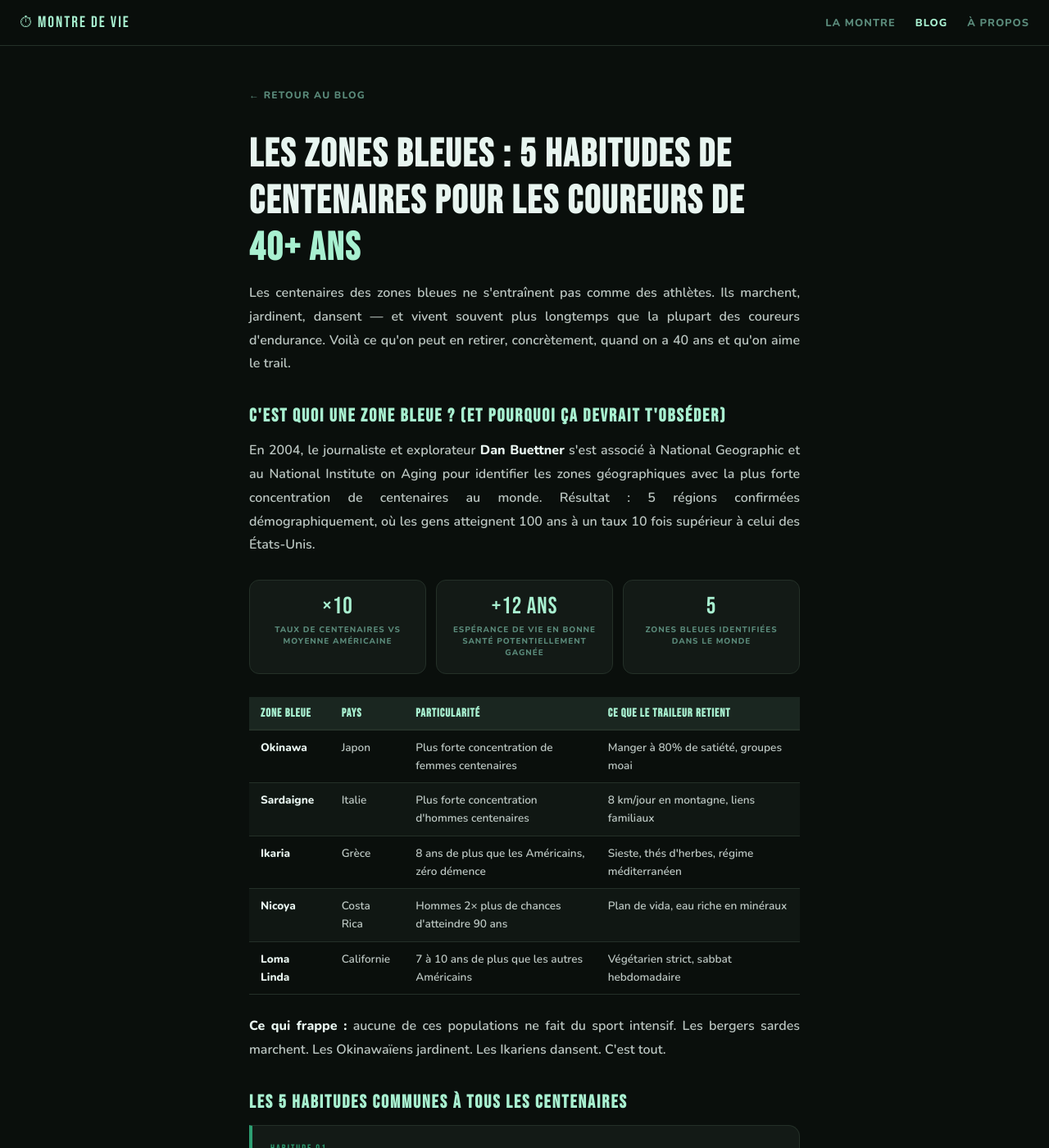
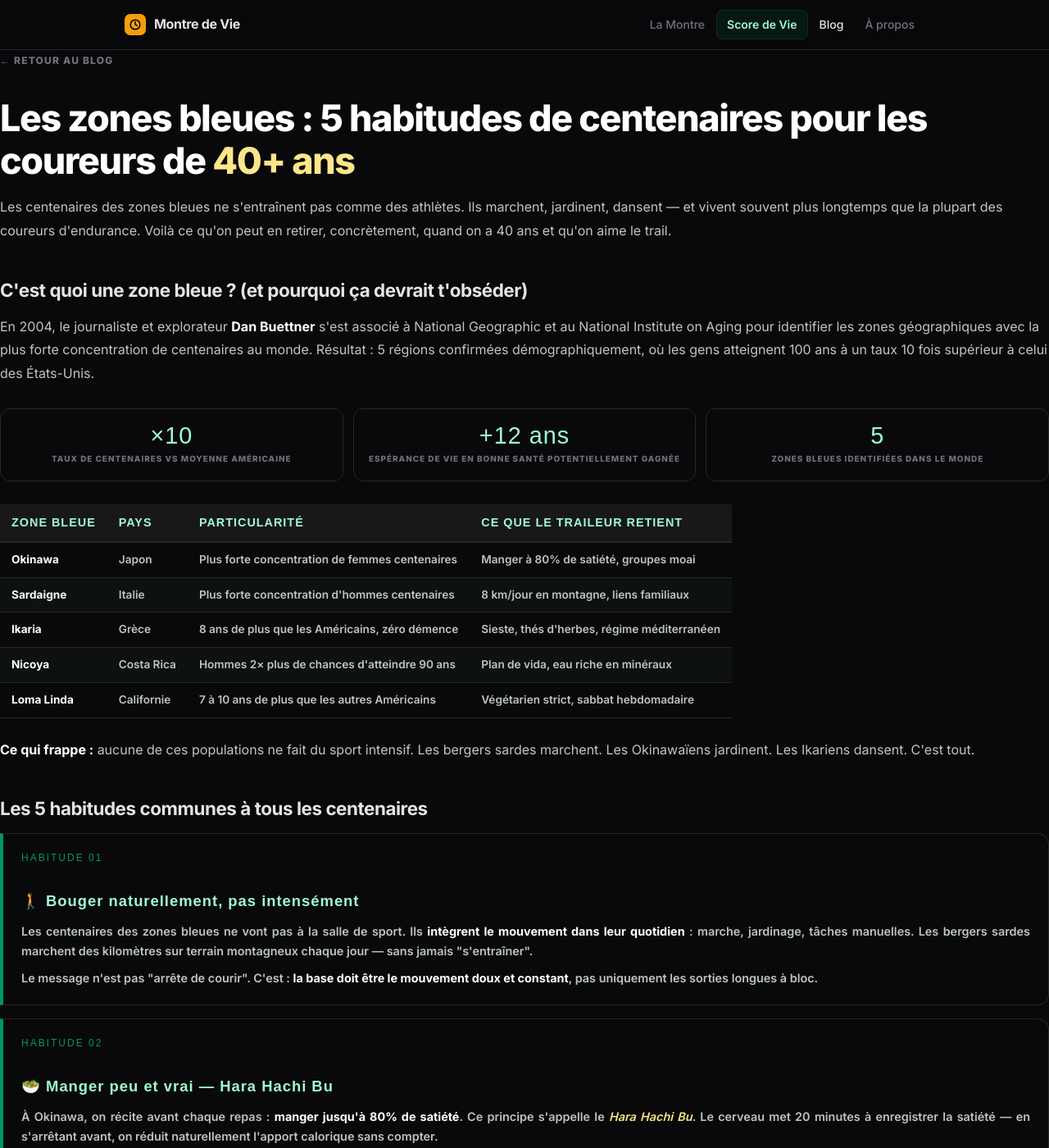
Before and after one commit to SebRunNature/memento-mori, a Jekyll site: the page built from _posts/2026-05-08-zones-bleues-habitudes-centenaires-coureurs-40-ans.md, in a window 1280 px wide and 1400 px high. Shown: the whole window at 82% size. Built offline with Jekyll 4.4.1, drawn with Linux system fonts in a browser that asks for light colours; some of the changed text lies outside the part shown.

Commit message:
Update default.html

```diff
--- a/_layouts/default.html
+++ b/_layouts/default.html
@@ -5,162 +5,185 @@
   <meta name="viewport" content="width=device-width, initial-scale=1.0">
   <title>{% if page.title %}{{ page.title }} — {% endif %}{{ site.title }}</title>
   <meta name="description" content="{% if page.description %}{{ page.description }}{% else %}{{ site.description }}{% endif %}">
-
-  <!-- Open Graph -->
   <meta property="og:title" content="{% if page.title %}{{ page.title }}{% else %}{{ site.title }}{% endif %}">
   <meta property="og:description" content="{% if page.description %}{{ page.description }}{% else %}{{ site.description }}{% endif %}">
   <meta property="og:type" content="website">
   <meta property="og:url" content="{{ site.url }}{{ page.url }}">
-  <meta property="og:site_name" content="{{ site.title }}">
-
-  <!-- Favicon & App Icons -->
-<link rel="icon" type="image/png" href="/favicon-96x96.png" sizes="96x96" />
-<link rel="icon" type="image/svg+xml" href="/favicon.svg" />
-<link rel="shortcut icon" href="/favicon.ico" />
-<link rel="apple-touch-icon" sizes="180x180" href="/apple-touch-icon.png" />
-<link rel="manifest" href="/site.webmanifest" />
-
-  <!-- Canonical -->
+  <link rel="icon" type="image/png" href="/favicon-96x96.png" sizes="96x96">
+  <link rel="icon" type="image/svg+xml" href="/favicon.svg">
+  <link rel="shortcut icon" href="/favicon.ico">
+  <link rel="apple-touch-icon" sizes="180x180" href="/apple-touch-icon.png">
+  <link rel="manifest" href="/site.webmanifest">
   <link rel="canonical" href="{{ site.url }}{{ page.url }}">
-
-  <!-- Fonts -->
-  <link href="https://fonts.googleapis.com/css2?family=Bebas+Neue&family=Nunito:wght@400;600;700;800;900&display=swap" rel="stylesheet">
-
+  <link href="https://fonts.googleapis.com/css2?family=Inter:opsz,wght@14..32,400;14..32,500;14..32,600;14..32,700;14..32,800&display=swap" rel="stylesheet">
   <style>
     :root {
-      --green: #2d9e72; --green-dk: #1a6b4a; --green-lt: #a8f0d0;
-      --bg: #0a0f0c; --card: #131a16; --card2: #1a2620;
-      --text: #e8f5f0; --muted: #5a8a7a; --border: #243028;
-      --radius: 14px; --amber: #c8873a;
+      --bg:       #09090b;
+      --surface:  #18181b;
+      --surface2: #27272a;
+      --border:   #27272a;
+      --border2:  #3f3f46;
+      --text:     #e4e4e7;
+      --muted:    #71717a;
+      --dim:      #52525b;
+      --green:    #009862;
+      --green-dk: #006b44;
+      --green-lt: #a0facf;
+      --amber:    #f59e0b;
+      --amber-dk: #d97706;
+      --amber-lt: #fde68a;
+      --radius:   14px;
     }
-    *, *::before, *::after { box-sizing: border-box; margin: 0; padding: 0; }
-    html, body { min-height: 100%; font-family: 'Nunito', sans-serif; background: var(--bg); color: var(--text); }
+    *,*::before,*::after{box-sizing:border-box;margin:0;padding:0}
+    html{scroll-behavior:smooth}
+    body{background:var(--bg);color:var(--text);font-family:'Inter',system-ui,sans-serif;
+      font-size:16px;line-height:1.6;min-height:100vh;overflow-x:hidden;
+      -webkit-font-smoothing:antialiased}
 
-    /* ── NAV ── */
-    nav {
-      position: sticky; top: 0; z-index: 100;
-      background: rgba(10,15,12,.92); backdrop-filter: blur(12px);
-      border-bottom: 1px solid var(--border);
-      padding: 0 24px; display: flex; align-items: center; justify-content: space-between;
-      height: 56px;
+    /* NAV */
+    .site-nav{position:fixed;top:0;left:0;right:0;z-index:100;
+      background:rgba(9,9,11,.92);backdrop-filter:blur(16px);
+      -webkit-backdrop-filter:blur(16px);border-bottom:1px solid var(--border)}
+    .site-nav-inner{max-width:1024px;margin:0 auto;padding:0 24px;height:60px;
+      display:flex;align-items:center;justify-content:space-between}
+    .nav-brand{display:flex;align-items:center;gap:10px;font-size:1rem;font-weight:700;
+      letter-spacing:-.02em;color:var(--text);text-decoration:none;transition:color .2s}
+    .nav-brand:hover{color:#fff}
+    .nav-brand-icon{width:26px;height:26px;background:var(--amber);border-radius:7px;
+      display:flex;align-items:center;justify-content:center;flex-shrink:0}
+    .nav-brand-icon svg{width:14px;height:14px;stroke:#000}
+    .nav-links{display:flex;align-items:center;gap:2px}
+    .nav-link{font-size:.875rem;font-weight:500;color:var(--muted);text-decoration:none;
+      padding:6px 12px;border-radius:8px;transition:all .2s}
+    .nav-link:hover{color:var(--text);background:var(--surface2)}
+    .nav-link.active{color:var(--text)}
+    .nav-link-score{background:rgba(0,152,98,.1);color:var(--green-lt);
+      border:1px solid rgba(0,152,98,.2);font-weight:600}
+    .nav-link-score:hover{background:rgba(0,152,98,.18);color:#fff}
+    @media(max-width:600px){
+      .site-nav-inner{padding:0 16px}
+      .nav-link{font-size:.78rem;padding:5px 8px}
+      .nav-link[href="/apropos/"]{display:none}
     }
-    .nav-brand {
-      font-family: 'Bebas Neue', sans-serif; font-size: 1.2rem;
-      letter-spacing: 2px; color: var(--green-lt); text-decoration: none;
-      display: flex; align-items: center; gap: 8px;
-    }
-    .nav-links { display: flex; gap: 24px; }
-    .nav-links a {
-      font-size: .8rem; font-weight: 800; letter-spacing: .08em;
-      text-transform: uppercase; color: var(--muted); text-decoration: none;
-      transition: color .2s;
-    }
-    .nav-links a:hover, .nav-links a.active { color: var(--green-lt); }
 
-    /* ── MAIN ── */
-    main { width: 100%; max-width: 720px; margin: 0 auto; padding: 48px 24px 80px; }
+    /* MAIN */
+    main{padding-top:60px}
+    .content-wrap{max-width:720px;margin:0 auto;padding:48px 24px 80px}
 
-    /* ── FOOTER ── */
-    footer {
-      border-top: 1px solid var(--border); text-align: center;
-      padding: 28px 24px; font-size: .72rem; color: var(--muted); font-weight: 700;
-    }
-    footer a { color: var(--green); text-decoration: none; }
-    footer a:hover { color: var(--green-lt); }
+    /* BLOG CARDS */
+    .post-list{display:flex;flex-direction:column;gap:12px;margin-top:20px}
+    .post-card{background:var(--surface);border:1px solid var(--border);
+      border-radius:var(--radius);padding:20px 22px;text-decoration:none;
+      color:var(--text);transition:border-color .2s,transform .15s;display:block}
+    .post-card:hover{border-color:var(--border2);transform:translateY(-1px)}
+    .post-card-date{font-size:.72rem;font-weight:600;letter-spacing:.1em;
+      text-transform:uppercase;color:var(--dim);margin-bottom:6px;display:none}
+    .post-card-title{font-size:1.05rem;font-weight:700;color:var(--text);
+      margin-bottom:5px;letter-spacing:-.01em;line-height:1.35}
+    .post-card-excerpt{font-size:.875rem;color:var(--muted);line-height:1.6}
 
-    /* ── BLOG LIST ── */
-    .post-list { display: flex; flex-direction: column; gap: 20px; margin-top: 32px; }
-    .post-card {
-      background: var(--card); border: 1px solid var(--border); border-radius: var(--radius);
-      padding: 22px 24px; text-decoration: none; color: var(--text);
-      transition: border-color .2s; display: block;
-    }
-    .post-card:hover { border-color: var(--green); }
-    .post-card-date { font-size: .65rem; font-weight: 800; letter-spacing: .15em; text-transform: uppercase; color: var(--muted); margin-bottom: 8px; }
-    .post-card-title { font-family: 'Bebas Neue', sans-serif; font-size: 1.4rem; letter-spacing: 1px; color: var(--green-lt); margin-bottom: 8px; }
-    .post-card-excerpt { font-size: .88rem; color: var(--muted); line-height: 1.6; font-weight: 600; }
+    /* ARTICLE */
+    article h1{font-size:clamp(1.9rem,5vw,2.8rem);font-weight:800;
+      letter-spacing:-.03em;line-height:1.15;color:#fff;margin-bottom:16px}
+    article h1 em{color:var(--amber-lt);font-style:normal}
+    article .post-meta{display:none}
+    article h2{font-size:1.4rem;font-weight:700;letter-spacing:-.02em;
+      color:var(--text);margin:40px 0 12px}
+    article h3{font-size:1.1rem;font-weight:700;color:var(--text);margin:28px 0 8px}
+    article p{font-size:1rem;line-height:1.8;color:rgba(228,228,231,.85);margin-bottom:16px}
+    article a{color:var(--amber-lt);text-decoration:underline;text-underline-offset:3px}
+    article a:hover{color:#fff}
+    article ul,article ol{padding-left:20px;margin-bottom:16px}
+    article li{font-size:1rem;line-height:1.8;color:rgba(228,228,231,.85);margin-bottom:4px}
+    article blockquote{border-left:3px solid var(--amber);padding:12px 18px;
+      margin:24px 0;background:rgba(245,158,11,.06);border-radius:0 10px 10px 0}
+    article blockquote p{color:var(--amber-lt);font-style:italic;margin:0}
+    article strong{color:#fff;font-weight:700}
+    article em{color:var(--amber-lt)}
+    article hr{border:none;border-top:1px solid var(--border);margin:36px 0}
+    article table{width:100%;border-collapse:collapse;margin:20px 0;font-size:.9rem}
+    article thead tr{background:var(--surface)}
+    article th{padding:11px 14px;text-align:left;font-weight:600;font-size:.78rem;
+      letter-spacing:.06em;text-transform:uppercase;color:var(--muted);
+      border-bottom:1px solid var(--border)}
+    article td{padding:10px 14px;border-bottom:1px solid var(--border);
+      color:rgba(228,228,231,.85);line-height:1.6}
+    article tr:hover td{background:rgba(255,255,255,.02)}
+    article code{background:var(--surface2);border:1px solid var(--border);
+      border-radius:5px;padding:2px 6px;font-size:.84rem;color:var(--amber-lt)}
 
-    /* ── ARTICLE ── */
-    article h1 { font-family: 'Bebas Neue', sans-serif; font-size: clamp(2rem,5vw,3rem); letter-spacing: 2px; color: var(--text); margin-bottom: 12px; }
-    article h1 em { color: var(--green-lt); font-style: normal; }
-    article .post-meta { display: none; }
-    article h2 { font-family: 'Bebas Neue', sans-serif; font-size: 1.4rem; letter-spacing: 2px; color: var(--green-lt); margin: 36px 0 14px; }
-    article h3 { font-family: 'Bebas Neue', sans-serif; font-size: 1.1rem; letter-spacing: 1px; color: var(--green-lt); margin: 24px 0 10px; }
-    article p { font-size: 1rem; line-height: 1.8; color: rgba(232,245,240,.8); margin-bottom: 18px; font-weight: 600; text-align: justify; }
-    article a { color: var(--green-lt); text-decoration: none; }
-    article a:hover { color: var(--green); text-decoration: underline; }
-    article ul, article ol { padding-left: 22px; margin-bottom: 18px; }
-    article li { font-size: 1rem; line-height: 1.8; color: rgba(232,245,240,.8); font-weight: 600; margin-bottom: 6px; }
-    article blockquote { border-left: 3px solid var(--green); padding: 12px 18px; margin: 24px 0; background: rgba(45,158,114,.06); border-radius: 0 10px 10px 0; }
-    article blockquote p { color: var(--green-lt); font-style: italic; margin: 0; text-align: left; }
-    article strong { color: var(--text); font-weight: 800; }
-    article em { color: var(--green-lt); font-style: italic; }
-    article hr { border: none; border-top: 1px solid var(--border); margin: 36px 0; }
+    /* CTA PARTAGÉ */
+    .cta-montre{background:linear-gradient(135deg,rgba(245,158,11,.12),rgba(217,119,6,.06));
+      border:1px solid rgba(245,158,11,.2);border-radius:var(--radius);
+      padding:28px 24px;text-align:center;margin:40px 0}
+    .cta-montre p{font-size:.9rem;color:var(--muted);margin-bottom:14px}
+    .cta-montre a{display:inline-block;background:var(--amber);color:#000;
+      text-decoration:none;padding:13px 30px;border-radius:10px;
+      font-size:.95rem;font-weight:700;letter-spacing:-.01em;
+      transition:all .2s;box-shadow:0 4px 16px rgba(245,158,11,.2)}
+    .cta-montre a:hover{background:var(--amber-dk);transform:translateY(-1px);
+      box-shadow:0 8px 24px rgba(245,158,11,.3);color:#000}
 
-    /* ── TABLES MARKDOWN ── */
-    article table { width: 100%; border-collapse: collapse; margin: 24px 0; font-size: .88rem; }
-    article thead tr { background: var(--card2); }
-    article th { padding: 11px 14px; text-align: left; font-family: 'Bebas Neue', sans-serif; font-size: .95rem; letter-spacing: 1px; color: var(--green-lt); border-bottom: 2px solid var(--border); }
-    article td { padding: 10px 14px; border-bottom: 1px solid var(--border); color: rgba(232,245,240,.8); font-weight: 600; line-height: 1.6; }
-    article tr:nth-child(even) { background: rgba(19,26,22,.5); }
-    article tr:hover td { background: rgba(45,158,114,.04); }
+    /* FOOTER */
+    .site-footer{background:var(--surface);border-top:1px solid var(--border);
+      padding:36px 24px;text-align:center}
+    .site-footer-inner{max-width:1024px;margin:0 auto}
+    .footer-links{display:flex;align-items:center;justify-content:center;
+      gap:6px;flex-wrap:wrap;margin-bottom:14px}
+    .footer-link{font-size:.875rem;font-weight:500;color:var(--muted);
+      text-decoration:none;padding:4px 8px;border-radius:6px;transition:color .2s}
+    .footer-link:hover{color:var(--text)}
+    .footer-sep{color:var(--dim);font-size:.75rem}
+    .footer-copy{font-size:.8rem;color:var(--dim);line-height:1.6}
+    .footer-copy a{color:var(--dim);text-decoration:none}
+    .footer-copy a:hover{color:var(--muted)}
 
-    /* ── CODE INLINE ── */
-    article code { background: var(--card2); border: 1px solid var(--border); border-radius: 4px; padding: 2px 6px; font-size: .85rem; color: var(--green-lt); }
-
-    /* ── SOURCES / LIENS EXTERNES ── */
-    article ul li a { color: var(--green); }
-
-    /* ── CTA MONTRE ── */
-    .cta-montre {
-      background: linear-gradient(135deg, rgba(26,107,74,.3), rgba(45,158,114,.15));
-      border: 1px solid rgba(45,158,114,.3); border-radius: var(--radius);
-      padding: 28px 24px; text-align: center; margin: 40px 0;
-    }
-    .cta-montre p { font-size: .9rem; color: var(--muted); margin-bottom: 16px; }
-    .cta-montre a {
-      display: inline-block;
-      background: linear-gradient(135deg, var(--green-dk), var(--green));
-      color: #fff; text-decoration: none; padding: 14px 36px;
-      font-family: 'Bebas Neue', sans-serif; font-size: 1.2rem; letter-spacing: 3px;
-      border-radius: 12px; transition: all .2s;
-      box-shadow: 0 4px 20px rgba(45,158,114,.3);
-    }
-    .cta-montre a:hover { transform: translateY(-2px); box-shadow: 0 8px 28px rgba(45,158,114,.45); }
-
-    /* ── DATE CACHÉE LISTING BLOG ── */
-    .post-card-date { display: none; }
-
-    @media(max-width: 600px) {
-      nav { padding: 0 16px; }
-      .nav-links { gap: 14px; }
-      main { padding: 32px 16px 60px; }
-    }
+    @media(max-width:600px){.content-wrap{padding:32px 16px 60px}}
   </style>
 </head>
 <body>
 
-<nav>
-  <a class="nav-brand" href="/">
-    ⏱ Montre de Vie
-  </a>
-  <div class="nav-links">
-    <a href="/montre/" {% if page.url contains '/montre' %}class="active"{% endif %}>La montre</a>
-    <a href="/blog/" {% if page.url contains '/blog' %}class="active"{% endif %}>Blog</a>
-    <a href="/apropos/" {% if page.url contains '/apropos' %}class="active"{% endif %}>À propos</a>
+<nav class="site-nav">
+  <div class="site-nav-inner">
+    <a class="nav-brand" href="/">
+      <div class="nav-brand-icon">
+        <svg viewBox="0 0 24 24" fill="none" stroke="currentColor" stroke-width="2.5" stroke-linecap="round" stroke-linejoin="round">
+          <circle cx="12" cy="12" r="10"/><polyline points="12 6 12 12 16 14"/>
+        </svg>
+      </div>
+      Montre de Vie
+    </a>
+    <div class="nav-links">
+      <a href="/montre/"  class="nav-link {% if page.url contains '/montre'  %}active{% endif %}">La Montre</a>
+      <a href="/score/"   class="nav-link nav-link-score {% if page.url contains '/score' %}active{% endif %}">Score de Vie</a>
+      <a href="/blog/"    class="nav-link {% if page.url contains '/blog'    %}active{% endif %}">Blog</a>
+      <a href="/apropos/" class="nav-link {% if page.url contains '/apropos' %}active{% endif %}">À propos</a>
+    </div>
   </div>
 </nav>
 
-<main>
-  {{ content }}
-</main>
+<main>{{ content }}</main>
 
-<footer>
-  <p>© {{ 'now' | date: '%Y' }} <a href="https://run-nature.com" target="_blank">Run Nature</a> — Sébastien Salomon &nbsp;·&nbsp; <a href="/montre/">Lancer la montre</a> &nbsp;·&nbsp; <a href="/apropos/">À propos</a></p>
-  <p style="margin-top:8px;font-size:.65rem;opacity:.6">Outil indicatif, non médical. Chaque seconde compte — ne la gâche pas.</p>
+<footer class="site-footer">
+  <div class="site-footer-inner">
+    <div class="footer-links">
+      <a class="footer-link" href="/">Accueil</a>
+      <span class="footer-sep">·</span>
+      <a class="footer-link" href="/montre/">La Montre</a>
+      <span class="footer-sep">·</span>
+      <a class="footer-link" href="/score/">Score de Vie</a>
+      <span class="footer-sep">·</span>
+      <a class="footer-link" href="/blog/">Blog</a>
+      <span class="footer-sep">·</span>
+      <a class="footer-link" href="/apropos/">À propos</a>
+    </div>
+    <p class="footer-copy">
+      Outil indicatif — pas un conseil médical ·
+      © {{ 'now' | date: '%Y' }} <a href="https://run-nature.com" target="_blank">Run Nature</a>
+    </p>
+  </div>
 </footer>
 
-<!-- OneSignal Push Notifications -->
 <script src="https://cdn.onesignal.com/sdks/web/v16/OneSignalSDK.page.js" defer></script>
 <script>
   window.OneSignalDeferred = window.OneSignalDeferred || [];
```
Also changed, not shown: other parts of _layouts/default.html (+1 -4 lines).
